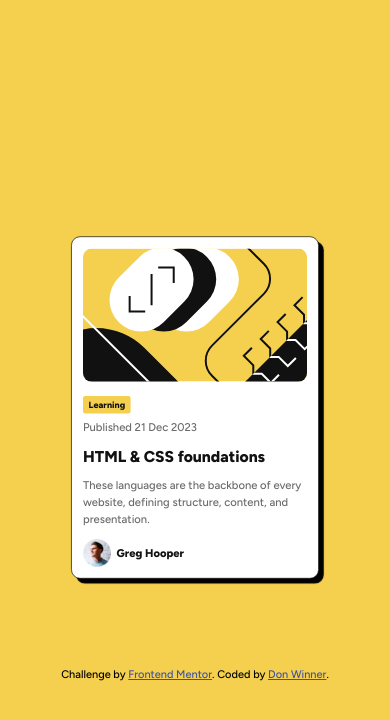
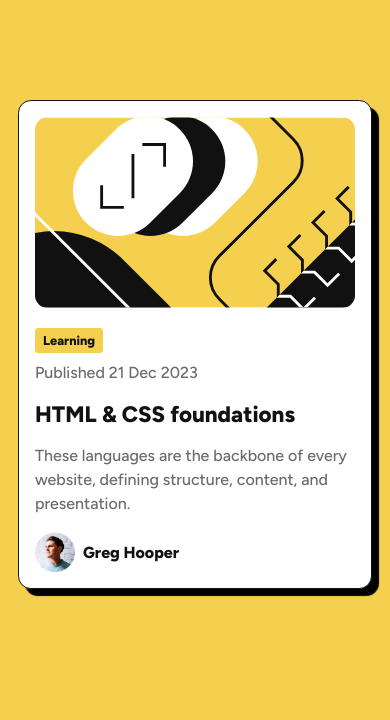
Before and after one commit to Don7Winner/Card.com, a plain HTML site: page index.html in a window 390 px wide. Drawn offline with Linux system fonts and the light colour scheme.

Commit message:
uptadted media query

```diff
--- a/CSS/Responsiveness.css
+++ b/CSS/Responsiveness.css
@@ -1,5 +1,12 @@
-@media (max-width: 420px) {
+@media (max-width: 1440px) {
   .card {
-    transform: scale(0.7);
+    transform: scale (0.7);
+    top: 100px;
+    position: relative;
   }
 }
+@media (max-width: 430px) {
+  .card {
+    transform: scale (0);
+  }
+}
--- a/CSS/sytlesheet.css
+++ b/CSS/sytlesheet.css
@@ -23,7 +23,7 @@ body {
   flex-direction: column;
   /* text-align: center; */
 
-  height: 100vh;
+  /* height: 100vh; */
   /* position: relative;
   top: 100px; */
 }
@@ -35,7 +35,7 @@ body {
   padding: 1rem;
   width: 320px;
   margin-bottom: 1rem;
-  transform: scale(0.8);
+  /* transform: scale(0.8); */
 }
 .illustration-img {
   border: none;
```
